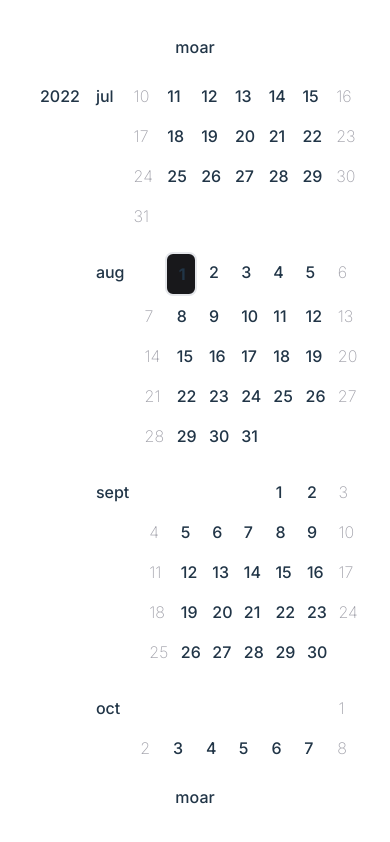
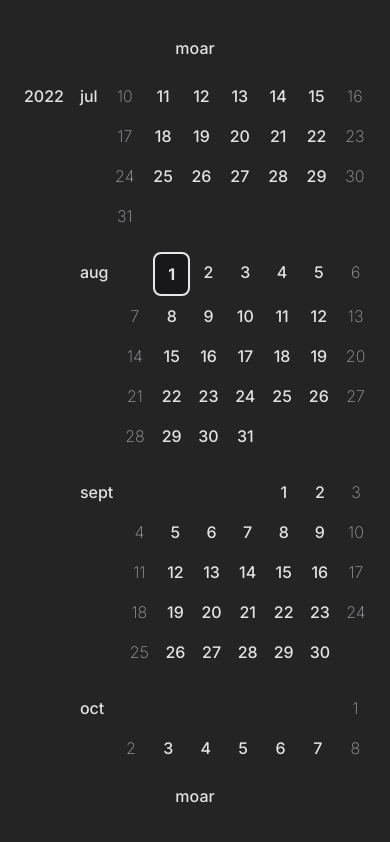
Before and after one commit to boyeatssteak/days, a Vue app: page / in a window 390 px wide. Built offline with nearby package versions, Linux system fonts and the light colour scheme.

Commit message:
Update styling for better mobile experience

```diff
--- a/index.html
+++ b/index.html
@@ -4,10 +4,10 @@
     <meta charset="UTF-8" />
     <link rel="icon" type="image/svg+xml" href="/vite.svg" />
     <meta name="viewport" content="width=device-width, initial-scale=1.0" />
-    <title>Vite + Vue + TS</title>
+    <title>Days</title>
   </head>
   <body>
-    <div id="app"></div>
+    <div id="app" class="my-0 mx-auto p-2 text-center w-full"></div>
     <script type="module" src="/src/main.ts"></script>
   </body>
 </html>
--- a/src/components/Days.vue
+++ b/src/components/Days.vue
@@ -1,5 +1,5 @@
 <template>
-    <div id="container">
+    <div id="container" class="max-w-md mx-auto px-2">
         <button @click="addRowsToStart">moar</button>
 
         <Group v-for="outer in eachYearOfInterval(interval)">
@@ -7,7 +7,7 @@
                 {{ getYear(outer) }}
             </template>
 
-            <div>
+            <div class="grow">
                 <Group v-for="inner in monthsByYear(outer)">
                     <template #label>
                         {{ renderMonth(getMonth(inner)) }}
@@ -150,7 +150,7 @@ export default defineComponent({
             this.startDate = sub(this.startDate, { days: 4 * this.daysPerRow })
         },
         getStylesForDay(day: Date): string[] {
-            const classes = [`px-3`, `py-2`]
+            const classes = [`py-2`]
 
             switch (true) {
                 case isSameDay(day, this.anchorDate):
--- a/src/style.css
+++ b/src/style.css
@@ -6,7 +6,6 @@
   line-height: 24px;
   font-weight: 400;
 
-  color-scheme: light dark;
   color: rgba(255, 255, 255, 0.87);
   background-color: #242424;
 
@@ -17,15 +16,6 @@
   -webkit-text-size-adjust: 100%;
 }
 
-a {
-  font-weight: 500;
-  color: #646cff;
-  text-decoration: inherit;
-}
-a:hover {
-  color: #535bf2;
-}
-
 body {
   margin: 0;
   display: flex;
@@ -33,51 +23,3 @@ body {
   min-width: 320px;
   min-height: 100vh;
 }
-
-h1 {
-  font-size: 3.2em;
-  line-height: 1.1;
-}
-
-button {
-  border-radius: 8px;
-  border: 1px solid transparent;
-  padding: 0.6em 1.2em;
-  font-size: 1em;
-  font-weight: 500;
-  font-family: inherit;
-  background-color: #1a1a1a;
-  cursor: pointer;
-  transition: border-color 0.25s;
-}
-button:hover {
-  border-color: #646cff;
-}
-button:focus,
-button:focus-visible {
-  outline: 4px auto -webkit-focus-ring-color;
-}
-
-.card {
-  padding: 2em;
-}
-
-#app {
-  max-width: 1280px;
-  margin: 0 auto;
-  padding: 2rem;
-  text-align: center;
-}
-
-@media (prefers-color-scheme: light) {
-  :root {
-    color: #213547;
-    background-color: #ffffff;
-  }
-  a:hover {
-    color: #747bff;
-  }
-  button {
-    background-color: #f9f9f9;
-  }
-}
```
